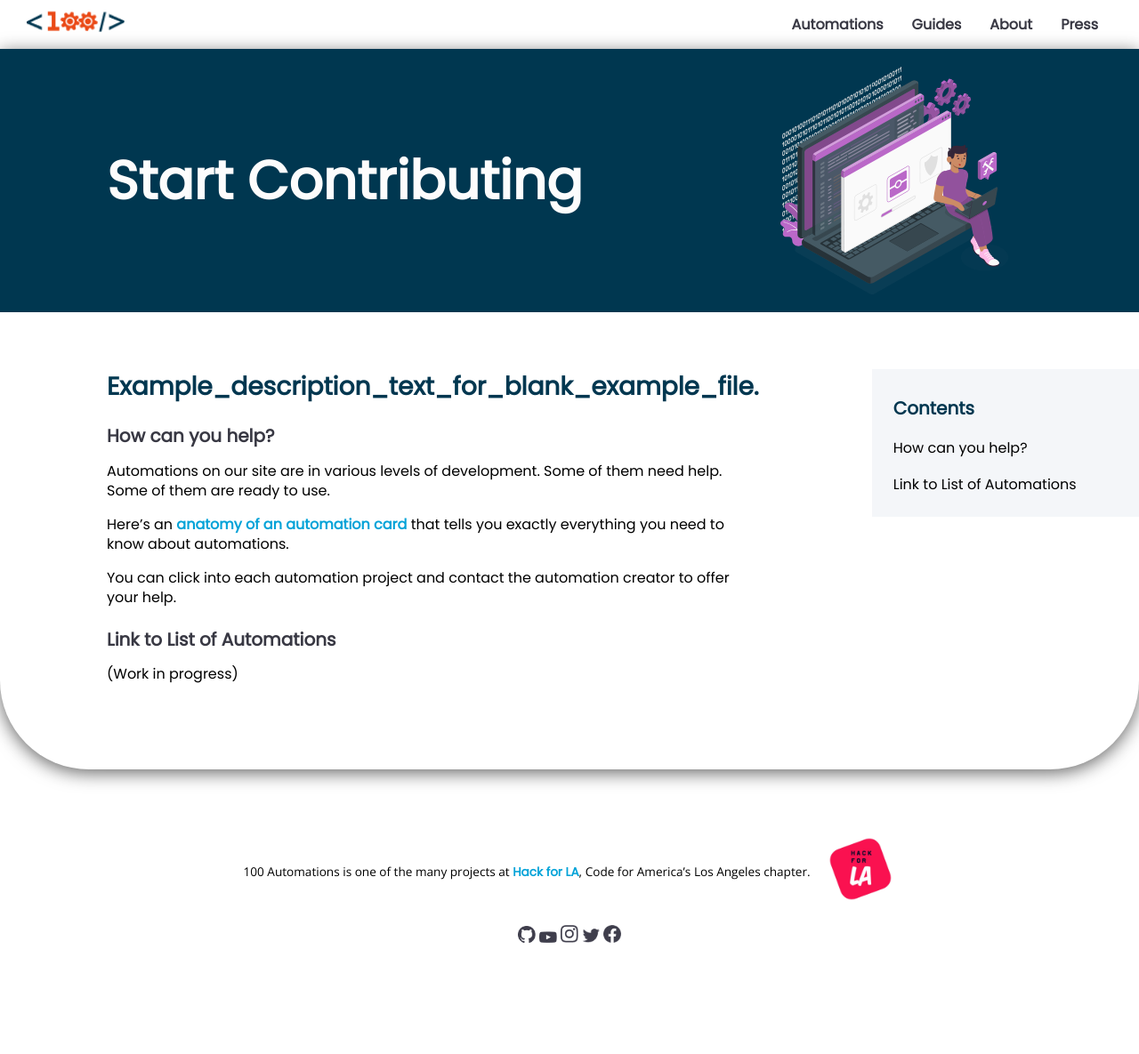
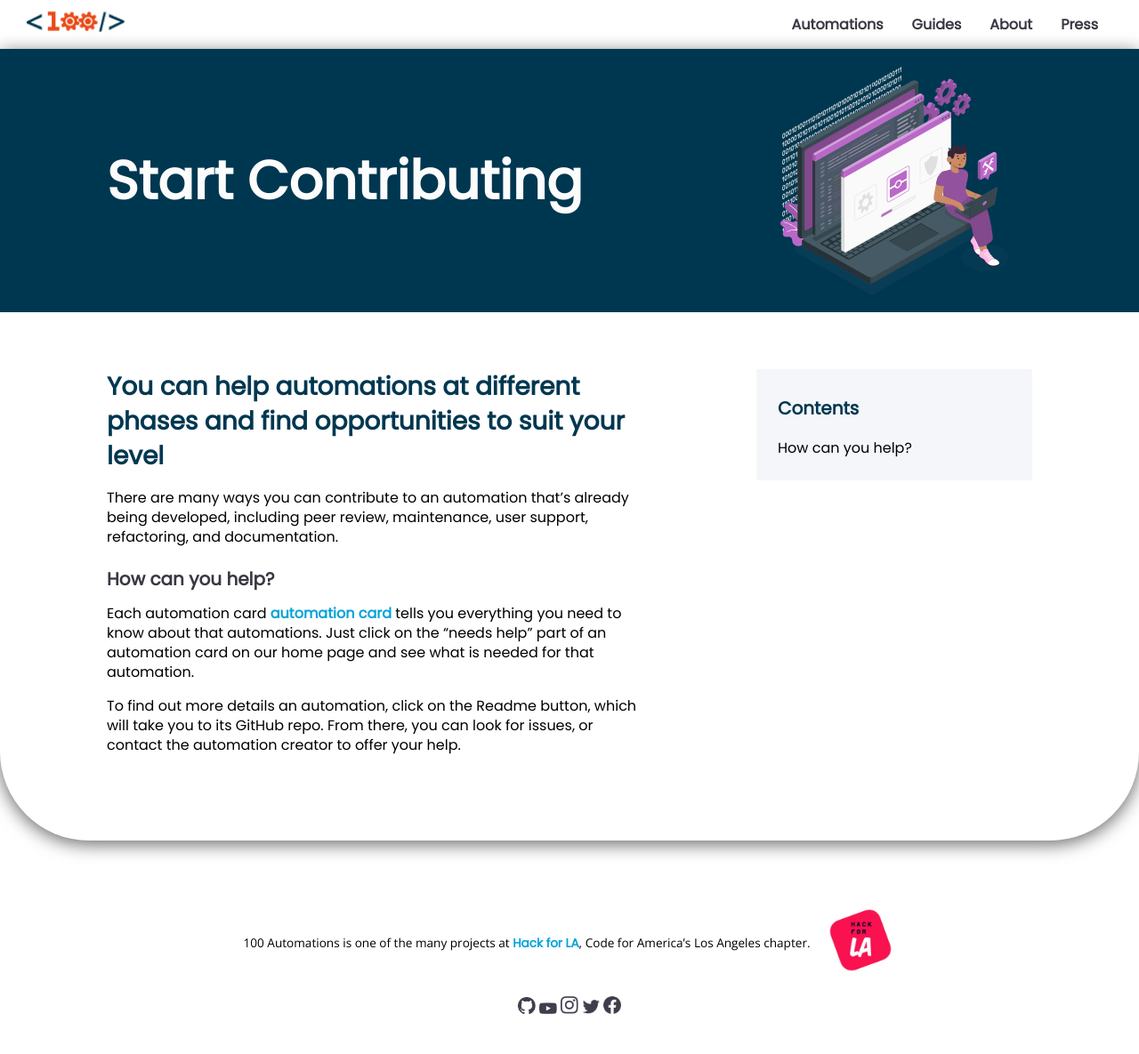
Before and after one commit to 100Automations/Website, a Jekyll site: the page built from _guides/start_contributing.md, in a window 1280 px wide. Shown: the whole page at 89% size. Built offline with Jekyll 4.4.1, drawn with Linux system fonts in a browser that asks for light colours; before the commit the page ends 1105 px from its top, so only the background shows below that.

Commit message:
Changed contributor role to: helping existing automations
Used some content from the old "builder's" guide.
Added description.
Added category

```diff
--- a/_guides/start_contributing.md
+++ b/_guides/start_contributing.md
@@ -1,18 +1,14 @@
 ---
 title: Start Contributing
-description: Example_description_text_for_blank_example_file.
+description: You can help automations at different phases and find opportunities to suit your level
 status: active
 display: true
-category:
+category: 1
 ---
 
+There are many ways you can contribute to an automation that’s already being developed, including peer review, maintenance, user support, refactoring, and documentation.
 
 ## How can you help?
-Automations on our site are in various levels of development. Some of them need help. Some of them are ready to use.
+Each automation card [automation card](/Website/guides/project_card_anatomy.html) tells you everything you need to know about that automations. Just click on the "needs help" part of an automation card on our home page and see what is needed for that automation.
 
-Here's an [anatomy of an automation card](/Website/guides/project_card_anatomy.html) that tells you exactly everything you need to know about automations.
-
-You can click into each automation project and contact the automation creator to offer your help.
-
-## Link to List of Automations
-(Work in progress)
+To find out more details an automation, click on the Readme button, which will take you to its GitHub repo. From there, you can look for issues, or contact the automation creator to offer your help.
```
